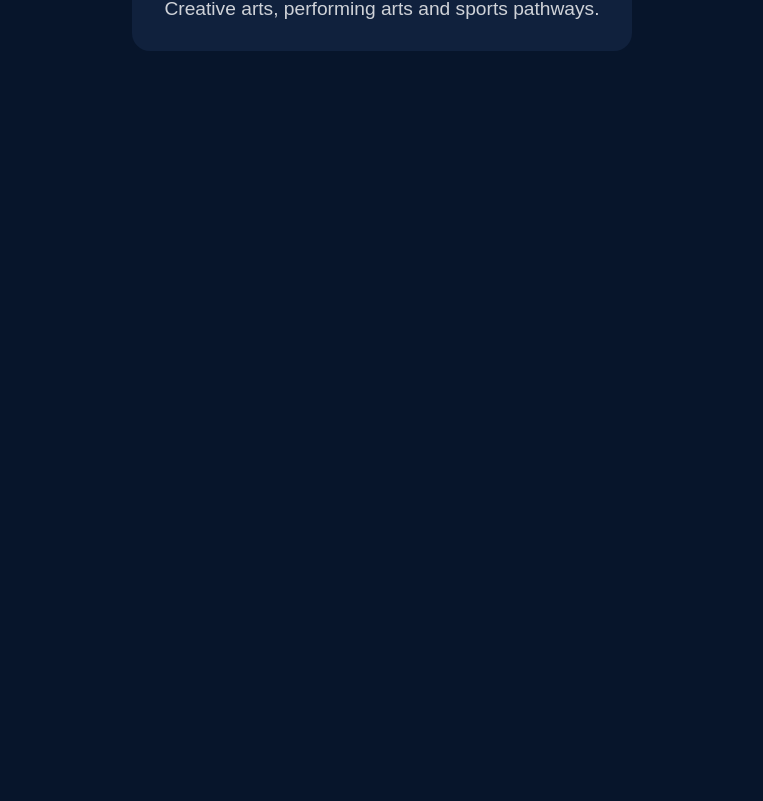
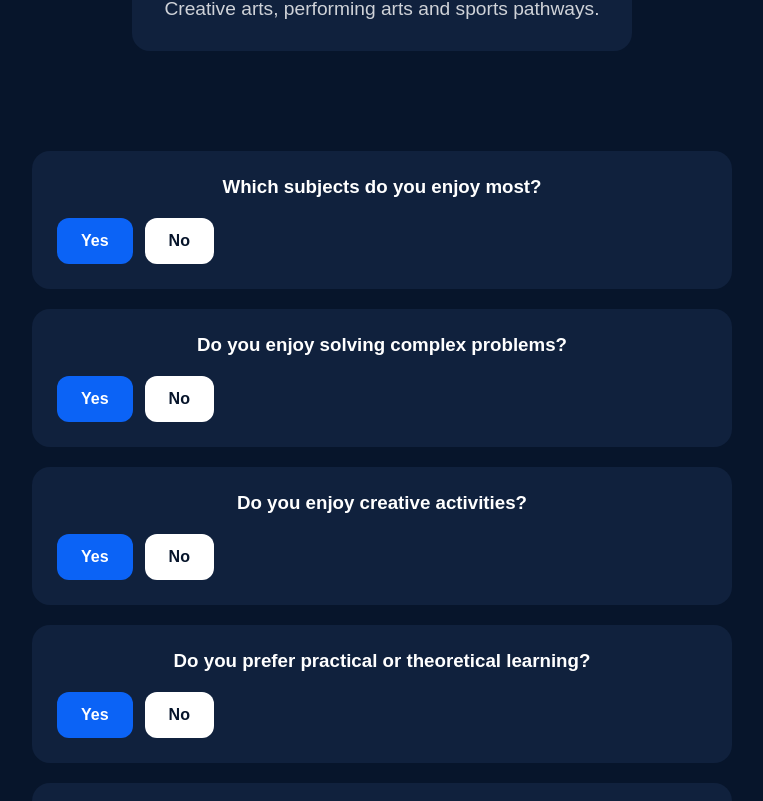
Before and after one commit to 77joses/SwiftPath-, a React (Vite) app: page / in a window 1280 px wide. Shown: the part 759-1560 px from the top of the page, without its empty margins (258-1021 px from the left). Before the commit the page ends 870 px from the top, so only its background shows below. Built offline with nearby package versions, Linux system fonts and the light colour scheme.

Commit message:
Update App.jsx

```diff
--- a/src/App.jsx
+++ b/src/App.jsx
@@ -1,5 +1,8 @@
 import pathways from "./data/pathways";
+import questions from "./data/questions";
+
 import PathwayCard from "./components/PathwayCard";
+import QuestionCard from "./components/QuestionCard";
 
 export default function App() {
   return (
@@ -43,6 +46,23 @@ export default function App() {
           ))}
         </div>
 
+        <div
+          style={{
+            marginTop: "80px",
+            width: "100%",
+            display: "flex",
+            flexDirection: "column",
+            alignItems: "center",
+          }}
+        >
+          {questions.map((item) => (
+            <QuestionCard
+              key={item.id}
+              question={item.question}
+            />
+          ))}
+        </div>
+
       </section>
 
     </div>
```
